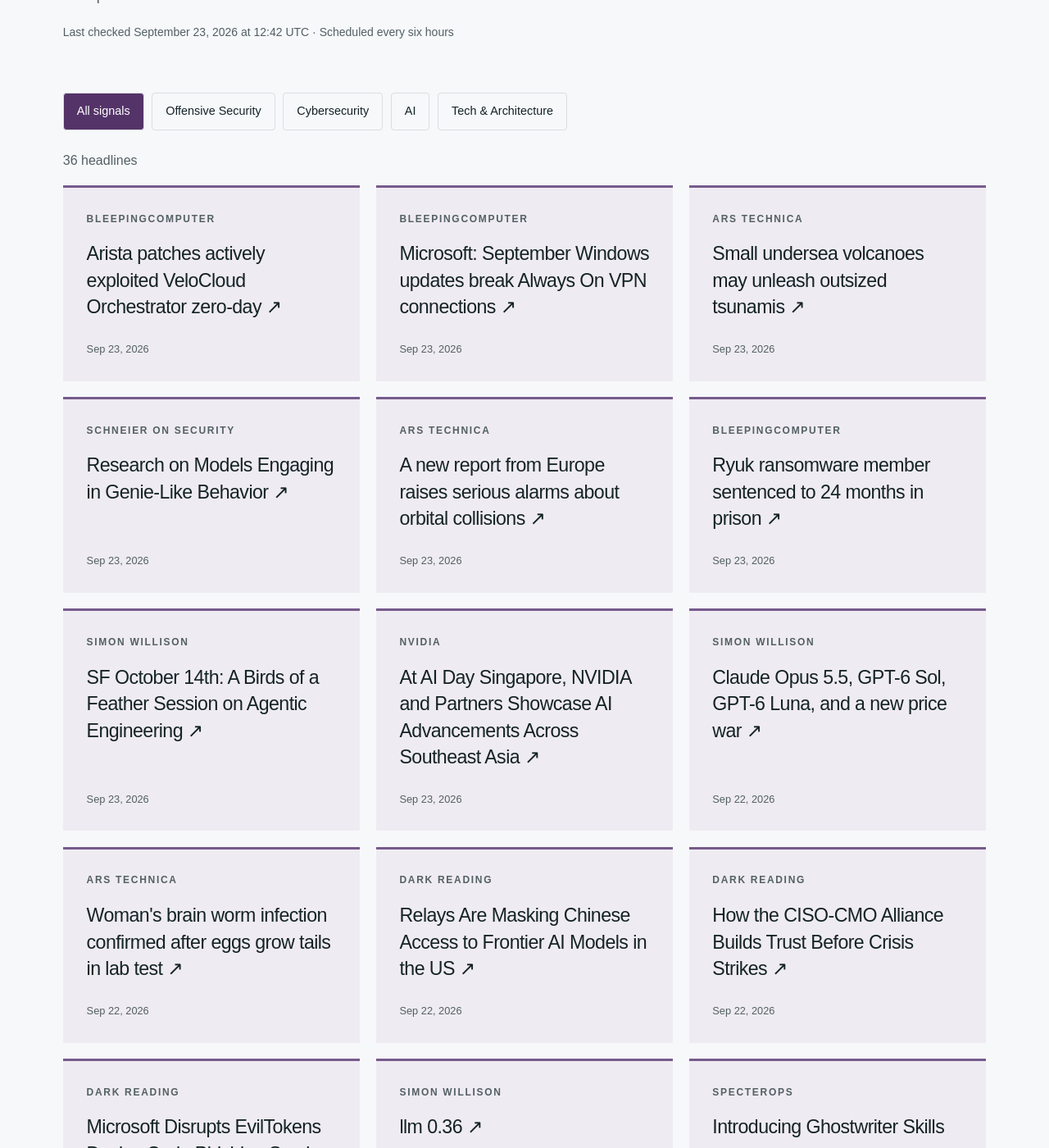
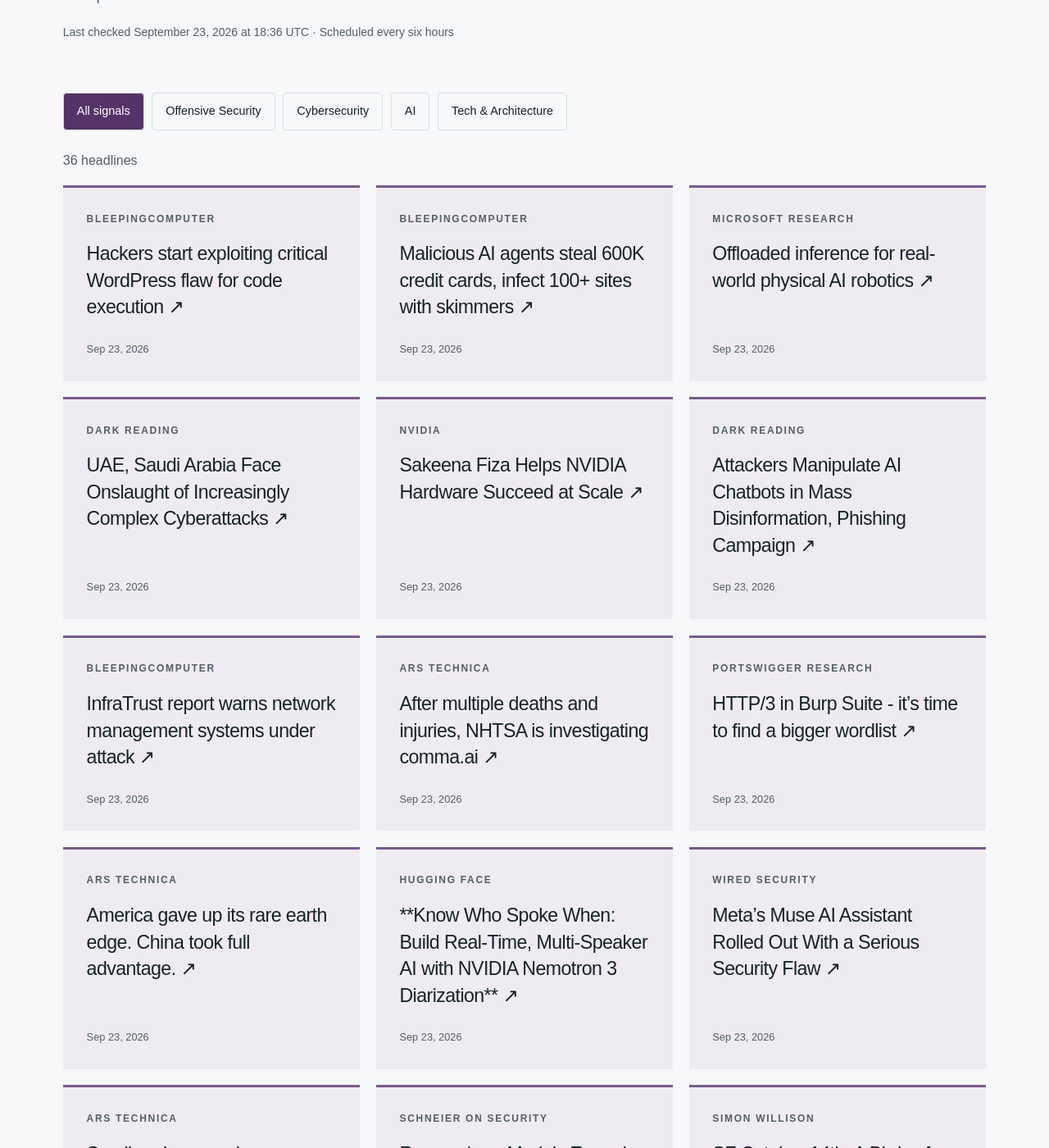
Before and after one commit to hntk/hntk.github.io, a Jekyll site: the page built from news/index.html, in a window 1280 px wide and 1400 px high, scrolled down 375 px. Shown: the whole window at 82% size. Built offline with Jekyll 4.4.1, drawn with Linux system fonts in a browser that asks for light colours; some of the changed text lies outside the part shown.

Commit message:
Refresh News and Signals

```diff
--- a/_data/news.json
+++ b/_data/news.json
@@ -1,20 +1,100 @@
 {
-  "updated": "2026-09-23T12:42:02.938096+00:00",
+  "updated": "2026-09-23T18:36:16.788900+00:00",
   "items": [
     {
-      "title": "Arista patches actively exploited VeloCloud Orchestrator zero-day",
-      "url": "https://www.bleepingcomputer.com/news/security/arista-patches-actively-exploited-velocloud-orchestrator-zero-day/",
-      "published": "2026-09-23T12:29:53+00:00",
+      "title": "Hackers start exploiting critical WordPress flaw for code execution",
+      "url": "https://www.bleepingcomputer.com/news/security/hackers-start-exploiting-critical-wordpress-flaw-for-code-execution/",
+      "published": "2026-09-23T18:31:22+00:00",
       "source": "BleepingComputer",
       "source_id": "bleepingcomputer",
       "category": "cybersecurity"
     },
     {
-      "title": "Microsoft: September Windows updates break Always On VPN connections",
-      "url": "https://www.bleepingcomputer.com/news/microsoft/microsoft-september-2026-windows-updates-break-always-on-vpn-connections/",
-      "published": "2026-09-23T11:18:13+00:00",
+      "title": "Malicious AI agents steal 600K credit cards, infect 100+ sites with skimmers",
+      "url": "https://www.bleepingcomputer.com/news/security/malicious-ai-agents-steal-600k-credit-cards-infect-100-plus-sites-with-skimmers/",
+      "published": "2026-09-23T16:20:54+00:00",
       "source": "BleepingComputer",
       "source_id": "bleepingcomputer",
+      "category": "cybersecurity"
+    },
+    {
+      "title": "Offloaded inference for real-world physical AI robotics",
+      "url": "https://www.microsoft.com/en-us/research/blog/offloaded-inference-for-real-world-physical-ai-robotics/",
+      "published": "2026-09-23T16:01:36+00:00",
+      "source": "Microsoft Research",
+      "source_id": "microsoft-research",
+      "category": "ai"
+    },
+    {
+      "title": "UAE, Saudi Arabia Face Onslaught of Increasingly Complex Cyberattacks",
+      "url": "https://www.darkreading.com/threat-intelligence/uae-saudi-arabia-face-onslaught-of-increasingly-sophisticated-automated-cyberattacks",
+      "published": "2026-09-23T16:01:00+00:00",
+      "source": "Dark Reading",
+      "source_id": "dark-reading",
+      "category": "cybersecurity"
+    },
+    {
+      "title": "Sakeena Fiza Helps NVIDIA Hardware Succeed at Scale",
+      "url": "https://blogs.nvidia.com/blog/nvidia-life-sakeena-fiza/",
+      "published": "2026-09-23T15:00:32+00:00",
+      "source": "NVIDIA",
+      "source_id": "nvidia",
+      "category": "ai"
+    },
+    {
+      "title": "Attackers Manipulate AI Chatbots in Mass Disinformation, Phishing Campaign",
+      "url": "https://www.darkreading.com/threat-intelligence/attackers-manipulate-ai-chatbots-mass-disinformation-phishing-campaign",
+      "published": "2026-09-23T14:47:09+00:00",
+      "source": "Dark Reading",
+      "source_id": "dark-reading",
+      "category": "cybersecurity"
+    },
+    {
+      "title": "InfraTrust report warns network management systems under attack",
+      "url": "https://www.bleepingcomputer.com/news/security/infratrust-report-warns-network-management-systems-under-attack/",
+      "published": "2026-09-23T14:35:26+00:00",
+      "source": "BleepingComputer",
+      "source_id": "bleepingcomputer",
+      "category": "cybersecurity"
+    },
+    {
+      "title": "After multiple deaths and injuries, NHTSA is investigating comma.ai",
+      "url": "https://arstechnica.com/cars/2026/09/aftermarket-driver-assist-under-federal-probe-following-fatal-crashes/",
+      "published": "2026-09-23T14:20:23+00:00",
+      "source": "Ars Technica",
+      "source_id": "ars-technica",
+      "category": "tech-architecture"
+    },
+    {
+      "title": "HTTP/3 in Burp Suite - it’s time to find a bigger wordlist",
+      "url": "https://portswigger.net/research/http3-in-burp-suite",
+      "published": "2026-09-23T14:00:00+00:00",
+      "source": "PortSwigger Research",
+      "source_id": "portswigger",
+      "category": "offensive-security"
+    },
+    {
+      "title": "America gave up its rare earth edge. China took full advantage.",
+      "url": "https://arstechnica.com/reviews/2026/09/how-the-us-handed-china-control-of-the-rare-earth-supply-chain/",
+      "published": "2026-09-23T13:37:05+00:00",
+      "source": "Ars Technica",
+      "source_id": "ars-technica",
+      "category": "tech-architecture"
+    },
+    {
+      "title": "**Know Who Spoke When: Build Real-Time, Multi-Speaker AI with NVIDIA Nemotron 3 Diarization**",
+      "url": "https://huggingface.co/blog/nvidia/nemotron-diarization",
+      "published": "2026-09-23T13:17:01+00:00",
+      "source": "Hugging Face",
+      "source_id": "hugging-face",
+      "category": "ai"
+    },
+    {
+      "title": "Meta’s Muse AI Assistant Rolled Out With a Serious Security Flaw",
+      "url": "https://www.wired.com/story/metas-muse-ai-agent-zero-day/",
+      "published": "2026-09-23T12:54:58+00:00",
+      "source": "WIRED Security",
+      "source_id": "wired",
       "category": "cybersecurity"
     },
     {
@@ -31,22 +111,6 @@
       "published": "2026-09-23T11:03:36+00:00",
       "source": "Schneier on Security",
       "source_id": "schneier",
-      "category": "cybersecurity"
-    },
-    {
-      "title": "A new report from Europe raises serious alarms about orbital collisions",
-      "url": "https://arstechnica.com/space/2026/09/there-are-now-17000-satellites-in-orbit-and-growing-should-we-be-concerned/",
-      "published": "2026-09-23T11:00:17+00:00",
-      "source": "Ars Technica",
-      "source_id": "ars-technica",
-      "category": "tech-architecture"
-    },
-    {
-      "title": "Ryuk ransomware member sentenced to 24 months in prison",
-      "url": "https://www.bleepingcomputer.com/news/security/ryuk-ransomware-member-sentenced-to-24-months-in-prison/",
-      "published": "2026-09-23T08:20:05+00:00",
-      "source": "BleepingComputer",
-      "source_id": "bleepingcomputer",
       "category": "cybersecurity"
     },
     {
@@ -74,33 +138,9 @@
       "category": "ai"
     },
     {
-      "title": "Woman's brain worm infection confirmed after eggs grow tails in lab test",
-      "url": "https://arstechnica.com/health/2026/09/womans-brain-worm-infection-confirmed-after-eggs-grow-tails-in-lab-test/",
-      "published": "2026-09-22T21:42:14+00:00",
-      "source": "Ars Technica",
-      "source_id": "ars-technica",
-      "category": "tech-architecture"
-    },
-    {
       "title": "Relays Are Masking Chinese Access to Frontier AI Models in the US",
       "url": "https://www.darkreading.com/cyber-risk/relays-masking-chinese-access-frontier-ai-models",
       "published": "2026-09-22T21:12:37+00:00",
-      "source": "Dark Reading",
-      "source_id": "dark-reading",
-      "category": "cybersecurity"
-    },
-    {
-      "title": "How the CISO-CMO Alliance Builds Trust Before Crisis Strikes",
-      "url": "https://www.darkreading.com/cybersecurity-operations/how-ciso-cmo-alliance-builds-trust-before-crisis",
-      "published": "2026-09-22T20:55:53+00:00",
-      "source": "Dark Reading",
-      "source_id": "dark-reading",
-      "category": "cybersecurity"
-    },
-    {
-      "title": "Microsoft Disrupts EvilTokens Device Code Phishing Service",
-      "url": "https://www.darkreading.com/identity-access-management-security/microsoft-disrupts-eviltokens-device-code-phishing-service",
-      "published": "2026-09-22T20:02:02+00:00",
       "source": "Dark Reading",
       "source_id": "dark-reading",
       "category": "cybersecurity"
@@ -186,22 +226,6 @@
       "category": "ai"
     },
     {
-      "title": "Jun Kim, oMLX creator and maintainer, joins Hugging Face to support the MLX community",
-      "url": "https://huggingface.co/blog/omlx",
-      "published": "2026-09-22T00:00:00+00:00",
-      "source": "Hugging Face",
-      "source_id": "hugging-face",
-      "category": "ai"
-    },
-    {
-      "title": "NVIDIA Launches DSX Ready to Qualify Power and Cooling Products for AI Factories",
-      "url": "https://blogs.nvidia.com/blog/dsx-ready-ai-factories-power-cooling/",
-      "published": "2026-09-21T18:00:07+00:00",
-      "source": "NVIDIA",
-      "source_id": "nvidia",
-      "category": "ai"
-    },
-    {
       "title": "Improving synthesis prediction of small molecules at scale with RetroChimera",
       "url": "https://www.microsoft.com/en-us/research/blog/improving-synthesis-prediction-of-small-molecules-at-scale-with-retrochimera/",
       "published": "2026-09-21T15:30:19+00:00",
@@ -234,14 +258,6 @@
       "category": "offensive-security"
     },
     {
-      "title": "US and China Discuss Alerting Each Other to AI National Security Threats",
-      "url": "https://www.wired.com/story/us-and-china-discuss-alerting-each-other-to-ai-national-security-threats/",
-      "published": "2026-09-21T10:34:43+00:00",
-      "source": "WIRED Security",
-      "source_id": "wired",
-      "category": "cybersecurity"
-    },
-    {
       "title": "Auditing in the age of (good enough) AI",
       "url": "https://blog.trailofbits.com/2026/09/18/auditing-in-the-age-of-good-enough-ai/",
       "published": "2026-09-18T11:00:00+00:00",
@@ -272,22 +288,6 @@
       "source": "Trail of Bits",
       "source_id": "trail-of-bits",
       "category": "offensive-security"
-    },
-    {
-      "title": "GigaPath-Flash and GigaTIME-Flash: Toward population-scale discovery with efficient pathology foundation models",
-      "url": "https://www.microsoft.com/en-us/research/blog/gigapath-flash-and-gigatime-flash-toward-population-scale-discovery-with-efficient-pathology-foundation-models/",
-      "published": "2026-08-31T16:00:00+00:00",
-      "source": "Microsoft Research",
-      "source_id": "microsoft-research",
-      "category": "ai"
-    },
-    {
-      "title": "What's in a tag name? JavaScript, apparently",
-      "url": "https://portswigger.net/research/whats-in-a-tag-name-javascript-apparently",
-      "published": "2026-08-25T14:24:32+00:00",
-      "source": "PortSwigger Research",
-      "source_id": "portswigger",
-      "category": "offensive-security"
     }
   ],
   "sources": [
@@ -295,79 +295,79 @@
       "id": "ars-technica",
       "name": "Ars Technica",
       "status": "ok",
-      "last_success": "2026-09-23T12:42:02.938096+00:00"
+      "last_success": "2026-09-23T18:36:16.788900+00:00"
     },
     {
       "id": "bleepingcomputer",
       "name": "BleepingComputer",
       "status": "ok",
-      "last_success": "2026-09-23T12:42:02.938096+00:00"
+      "last_success": "2026-09-23T18:36:16.788900+00:00"
     },
     {
       "id": "cloudflare",
       "name": "Cloudflare",
       "status": "ok",
-      "last_success": "2026-09-23T12:42:02.938096+00:00"
+      "last_success": "2026-09-23T18:36:16.788900+00:00"
     },
     {
       "id": "dark-reading",
       "name": "Dark Reading",
       "status": "ok",
-      "last_success": "2026-09-23T12:42:02.938096+00:00"
+      "last_success": "2026-09-23T18:36:16.788900+00:00"
     },
     {
       "id": "hugging-face",
       "name": "Hugging Face",
       "status": "ok",
-      "last_success": "2026-09-23T12:42:02.938096+00:00"
+      "last_success": "2026-09-23T18:36:16.788900+00:00"
     },
     {
       "id": "microsoft-research",
       "name": "Microsoft Research",
       "status": "ok",
-      "last_success": "2026-09-23T12:42:02.938096+00:00"
+      "last_success": "2026-09-23T18:36:16.788900+00:00"
     },
     {
       "id": "nvidia",
       "name": "NVIDIA",
       "status": "ok",
-      "last_success": "2026-09-23T12:42:02.938096+00:00"
+      "last_success": "2026-09-23T18:36:16.788900+00:00"
     },
     {
       "id": "portswigger",
       "name": "PortSwigger Research",
       "status": "ok",
-      "last_success": "2026-09-23T12:42:02.938096+00:00"
+      "last_success": "2026-09-23T18:36:16.788900+00:00"
     },
     {
       "id": "schneier",
       "name": "Schneier on Security",
       "status": "ok",
-      "last_success": "2026-09-23T12:42:02.938096+00:00"
+      "last_success": "2026-09-23T18:36:16.788900+00:00"
     },
     {
       "id": "simon-willison",
       "name": "Simon Willison",
       "status": "ok",
-      "last_success": "2026-09-23T12:42:02.938096+00:00"
+      "last_success": "2026-09-23T18:36:16.788900+00:00"
     },
     {
       "id": "specterops",
       "name": "SpecterOps",
       "status": "ok",
-      "last_success": "2026-09-23T12:42:02.938096+00:00"
+      "last_success": "2026-09-23T18:36:16.788900+00:00"
     },
     {
       "id": "trail-of-bits",
       "name": "Trail of Bits",
       "status": "ok",
-      "last_success": "2026-09-23T12:42:02.938096+00:00"
+      "last_success": "2026-09-23T18:36:16.788900+00:00"
     },
     {
       "id": "wired",
       "name": "WIRED Security",
       "status": "ok",
-      "last_success": "2026-09-23T12:42:02.938096+00:00"
+      "last_success": "2026-09-23T18:36:16.788900+00:00"
     }
   ]
 }
```
